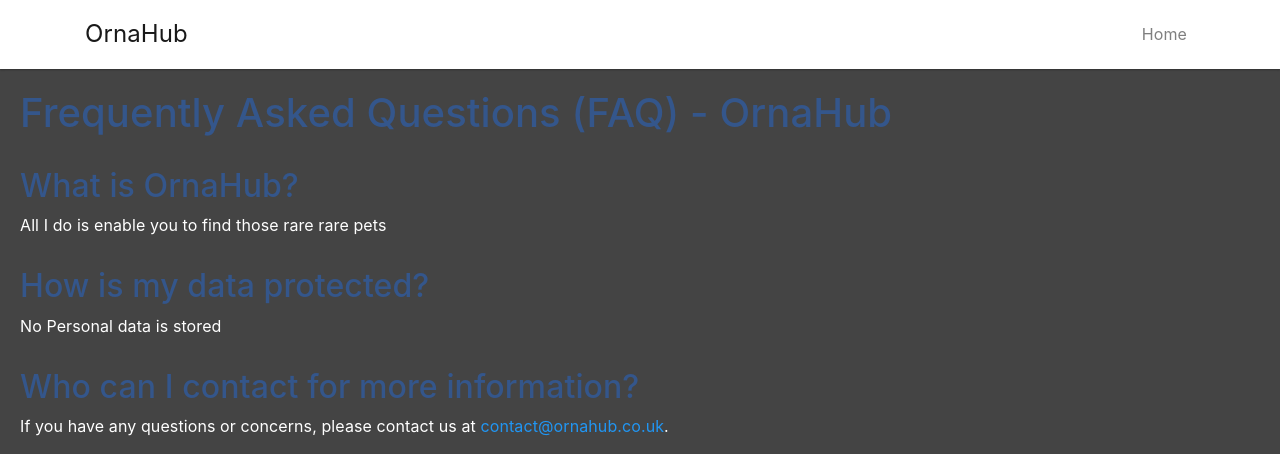
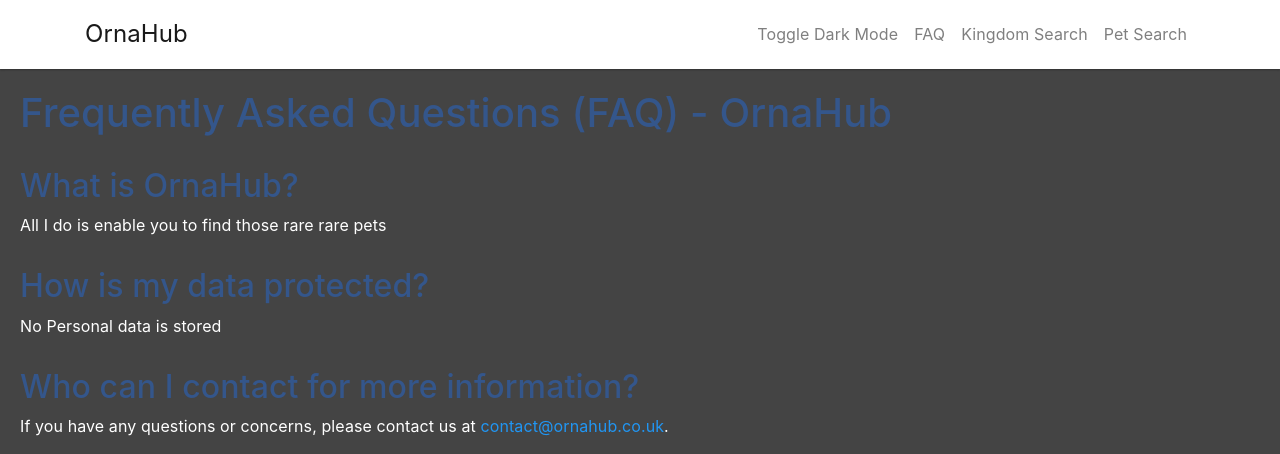
Before and after one commit to Lloir/orna-hub, a website: page public/faq.html in a window 1280 px wide. Shown: the top 454 px of the page. Drawn offline with Linux system fonts and the light colour scheme.

Commit message:
Fix navbar on faq page.

```diff
--- a/public/faq.html
+++ b/public/faq.html
@@ -40,7 +40,7 @@
     </style>
 </head>
 <body>
-<header>
+
 <nav class="navbar navbar-expand-lg navbar-light bg-light">
     <div class="container">
         <a href="#" class="navbar-brand">OrnaHub</a>
@@ -50,13 +50,18 @@
         <div class="collapse navbar-collapse" id="navbarNav">
             <ul class="navbar-nav ml-auto">
                 <li class="nav-item">
-                        <a href="index.html" class="nav-link">Home</a>
+                    <a href="javascript:void(0)" id="theme-toggle" class="nav-link">Toggle Dark Mode</a>
                 </li>
+                <li class="nav-item">
+                    <a href="faq.html" class="nav-link">FAQ</a>
+                <li class="nav-item">
+                    <a href="kingdom-search.html" class="nav-link">Kingdom Search</a>
+                <li class="nav-item">
+                    <a href="index.html" class="nav-link">Pet Search</a>
             </ul>
         </div>
     </div>
 </nav>
-</header>
 
 <main>
     <h1>Frequently Asked Questions (FAQ) - OrnaHub</h1>
```
Lines whose indentation alone changed are shown as unchanged.
